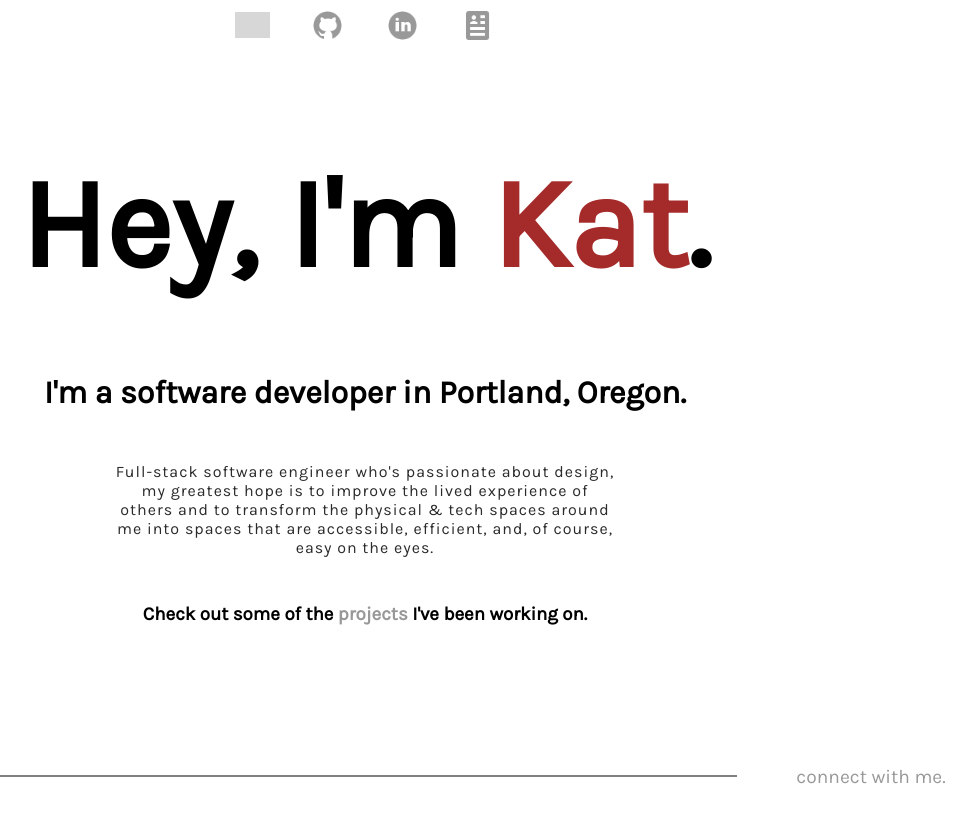
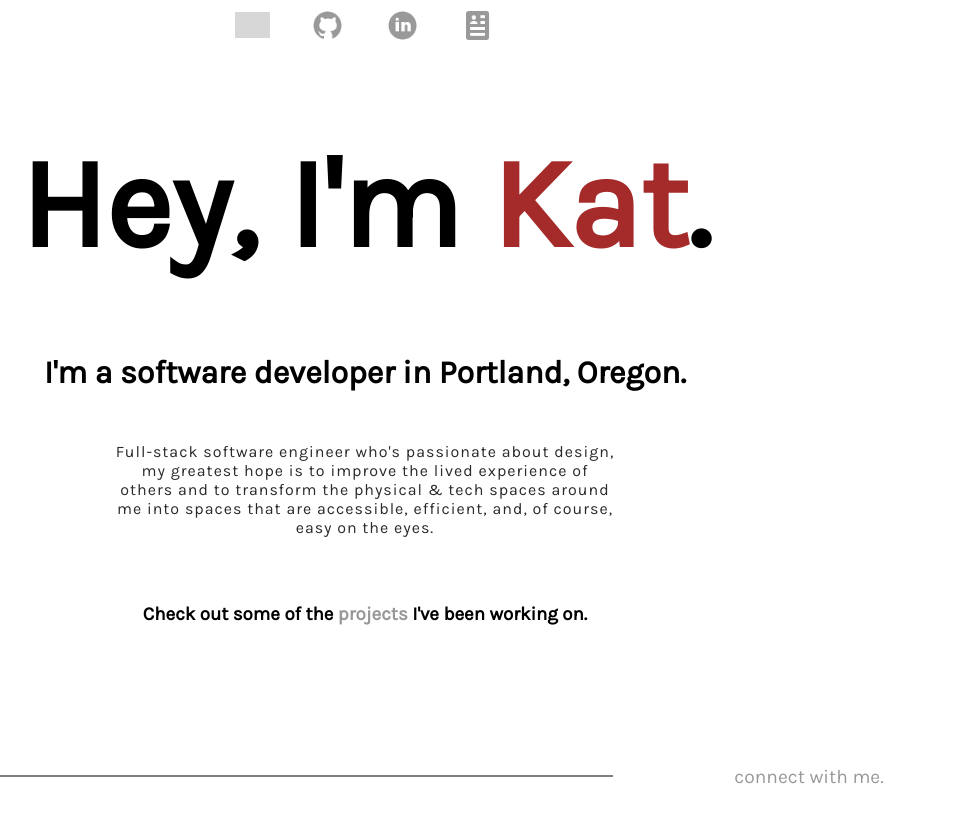
Before and after one commit to kathrynzaro/demo-portfolio, a React (Create React App) app: page / in a window 1280 px wide. Shown: the top 822 px of the page, without its empty margins (275-1247 px from the left). Before the commit the page ends 800 px from the top, so only its background shows below. Built offline with nearby package versions, Linux system fonts and the light colour scheme; grey boxes are pictures that could not be loaded; a web font is replaced by a local one.

Commit message:
fixing bottom padding on home

```diff
--- a/src/App.css
+++ b/src/App.css
@@ -96,7 +96,7 @@ nav img {
 
 .App h3 {
   margin-top: 20px;
-  margin-bottom: 90px;
+  padding: 20px 25px 200px;
   /* animation-duration: 5s;
   animation-name: slidein; */
 }
@@ -153,7 +153,7 @@ footer {
 .connect-link {
   text-decoration: none;
   margin: 0 10px 0 10px;
-  width: 20%;
+  width: 30%;
   font-weight: 550;
   color: black;
   opacity: .4;
@@ -170,7 +170,7 @@ footer {
 .line {
   height: 2px;
   background-color: gray;
-  width: 80%;
+  width: 70%;
   margin-left: 20px;
   display: flex;
   flex-direction: row;
```
